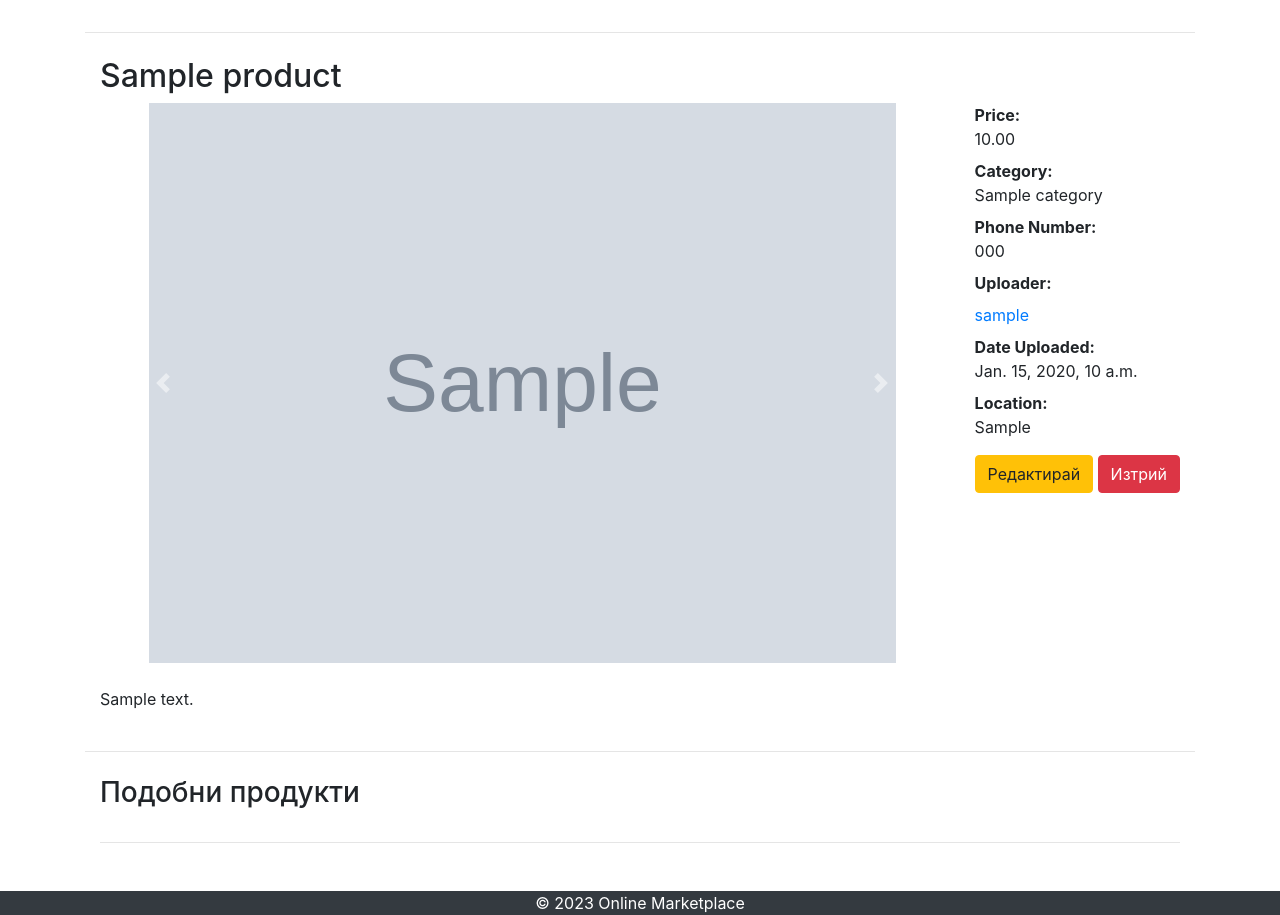
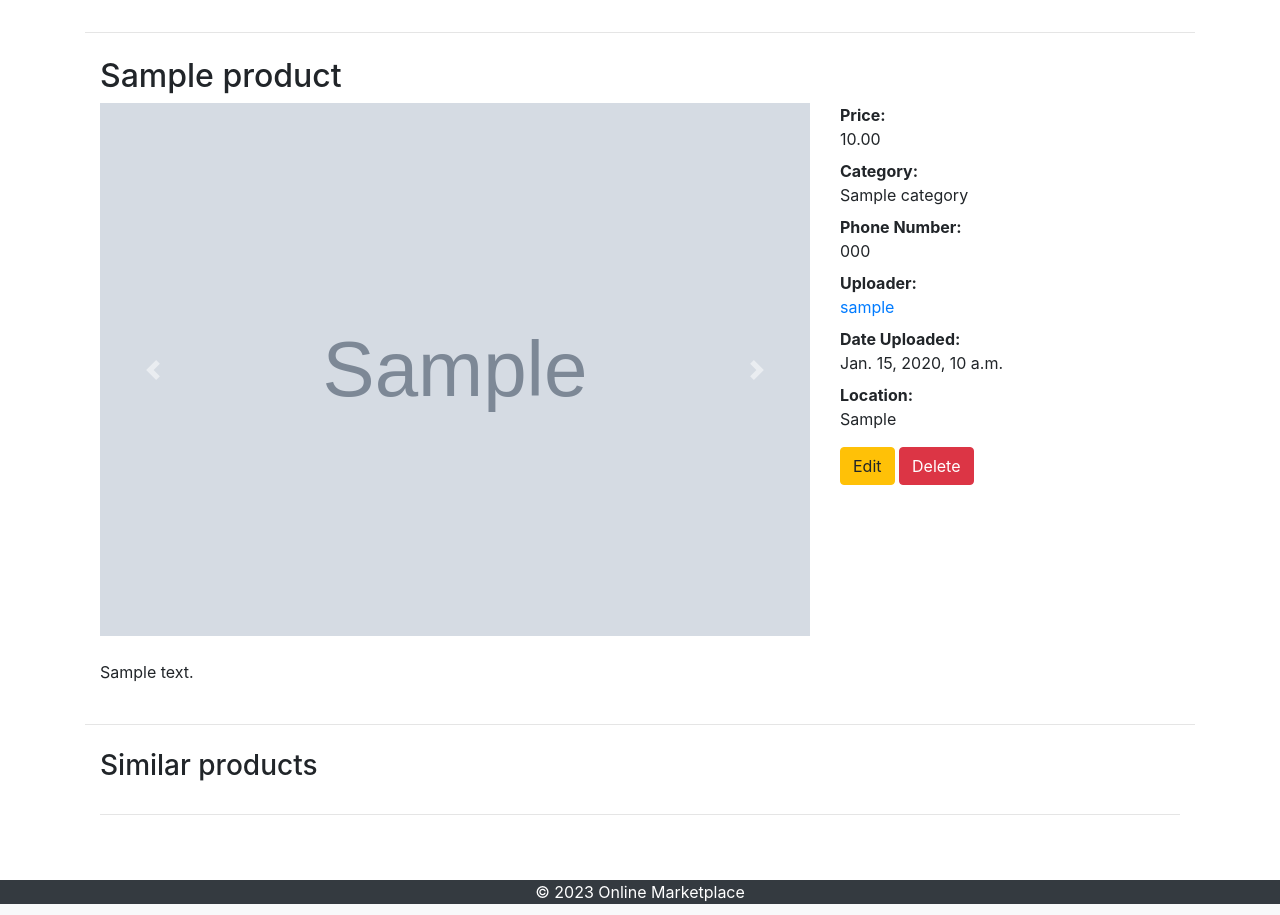
Before and after one commit to MartinDukendjiev/online_marketplace, a Django app: page /products/detail/1/ in a window 1280 px wide. Shown: the part 56-971 px from the top of the page. Run offline with Django 3.2, Linux system fonts and the light colour scheme; a user stored in the database is signed in; tables that the repository leaves empty hold one stand-in row (values such as "Sample post"); grey boxes marked "Sample" are stand-in pictures; some libraries are stand-ins or nearby versions.

Commit message:
Editing Products Templates and Views

```diff
--- a/online_marketplace/products/admin.py
+++ b/online_marketplace/products/admin.py
@@ -3,7 +3,7 @@ from .models import Product, Category, ProductImage
 
 
 class ProductAdmin(admin.ModelAdmin):
-    list_display = ('name', 'description', 'price', 'user', 'upload_date', 'category',)
+    list_display = ('name', 'id', 'description', 'price', 'user', 'upload_date', 'category',)
     list_filter = ('category',)
     search_fields = ('name', 'description', 'price', 'category__name',)
 
--- a/online_marketplace/products/forms.py
+++ b/online_marketplace/products/forms.py
@@ -22,11 +22,11 @@ class ProductSearchForm(forms.Form):
 
 
 class ProductImageForm(forms.ModelForm):
-    image = forms.ImageField(label='Image', required=False, widget=forms.ClearableFileInput(attrs={'clearable': False}))
+    image = forms.ImageField(label='Image', required=False)
 
     class Meta:
         model = ProductImage
         fields = '__all__'
 
 
-ProductImageFormSet = inlineformset_factory(Product, ProductImage, form=ProductImageForm, extra=4)
+ProductImageFormSet = inlineformset_factory(Product, ProductImage, form=ProductImageForm, can_delete=True, extra=4)
--- a/online_marketplace/products/models.py
+++ b/online_marketplace/products/models.py
@@ -40,6 +40,8 @@ class ProductImage(models.Model):
     image = models.ImageField(
         upload_to='products/',
         validators=[image_size_validator_5mb],
+        null=True,
+        blank=True,
     )
     product = models.ForeignKey(Product, related_name='images', on_delete=models.CASCADE)
 
--- a/online_marketplace/products/views.py
+++ b/online_marketplace/products/views.py
@@ -1,4 +1,6 @@
 from django.contrib.auth.mixins import LoginRequiredMixin
+from django.core.exceptions import ObjectDoesNotExist
+from django.core.paginator import Paginator
 from django.db.models import Q
 
 from django.http import Http404, HttpResponseRedirect, HttpResponseForbidden
@@ -10,10 +12,19 @@ from online_marketplace.products.forms import ProductForm, ProductSearchForm, Pr
     ProductImageFormSet
 
 
+class ProductAccessMixin:
+    def dispatch(self, request, *args, **kwargs):
+        product = self.get_object()
+        if request.user.is_staff or request.user == product.user:
+            return super().dispatch(request, *args, **kwargs)
+        return HttpResponseForbidden("You do not have permission to edit this product.")
+
+
 class ProductListView(ListView):
     model = Product
     template_name = 'products/product_list.html'
     context_object_name = 'products'
+    paginate_by = 12
 
     def get_queryset(self):
         queryset = super().get_queryset()
@@ -28,6 +39,9 @@ class ProductListView(ListView):
             queryset = queryset.filter(category__id=category_query)
 
         if sort_by in ['name', 'price', 'upload_date']:
+            order_direction = self.request.GET.get('order_direction', '')
+            if order_direction == 'desc':
+                sort_by = f"-{sort_by}"
             queryset = queryset.order_by(sort_by)
         else:
             queryset = queryset.order_by('-upload_date')
@@ -40,8 +54,18 @@ class ProductListView(ListView):
         context['search_form'] = search_form
         context['categories'] = Category.objects.all().order_by('name')
         context['query_params'] = self.request.GET.urlencode()
-        if 'category' in search_form.data and search_form.data['category'].isdigit():
-            context['category'] = Category.objects.get(id=search_form.data['category'])
+
+        category_id = search_form.data.get('category')
+        if category_id and category_id.isdigit():
+            try:
+                context['category'] = Category.objects.get(id=category_id)
+            except ObjectDoesNotExist:
+                pass
+
+        paginator = Paginator(self.get_queryset(), self.paginate_by)
+        page_number = self.request.GET.get('page')
+        context['page_obj'] = paginator.get_page(page_number)
+
         return context
 
 
@@ -84,16 +108,10 @@ class ProductCreateView(LoginRequiredMixin, CreateView):
         return HttpResponseRedirect(self.get_success_url())
 
 
-class ProductUpdateView(LoginRequiredMixin, UpdateView):
+class ProductUpdateView(LoginRequiredMixin, ProductAccessMixin, UpdateView):
     model = Product
     form_class = ProductUpdateForm
     template_name = 'products/product_update.html'
-
-    def dispatch(self, request, *args, **kwargs):
-        product = self.get_object()
-        if request.user.is_staff or request.user == product.user:
-            return super().dispatch(request, *args, **kwargs)
-        return HttpResponseForbidden("You do not have permission to edit this product.")
 
     def get_success_url(self):
         return reverse('product details', kwargs={'pk': self.object.pk})
@@ -114,6 +132,11 @@ class ProductUpdateView(LoginRequiredMixin, UpdateView):
             self.object = form.save()
             formset.instance = self.object
             formset.save()
+
+            for product_image in self.object.images.all():
+                if not product_image.image:
+                    product_image.delete()
+
             return HttpResponseRedirect(self.get_success_url())
         else:
             return self.render_to_response(self.get_context_data(form=form))
@@ -124,20 +147,13 @@ class ProductUpdateView(LoginRequiredMixin, UpdateView):
         return self.render_to_response(self.get_context_data(form=form))
 
 
-class ProductDeleteView(LoginRequiredMixin, DeleteView):
+class ProductDeleteView(LoginRequiredMixin, ProductAccessMixin, DeleteView):
     model = Product
     template_name = 'products/product_confirm_delete.html'
     success_url = reverse_lazy('product list')
 
-    def dispatch(self, request, *args, **kwargs):
-        product = self.get_object()
-        if request.user.is_staff or request.user == product.user:
-            return super().dispatch(request, *args, **kwargs)
-
-        return HttpResponseForbidden("You do not have permission to edit this product.")
-
     def get_object(self, queryset=None):
         obj = super().get_object(queryset)
-        if obj.user != self.request.user:
+        if obj.user != self.request.user and not self.request.user.is_staff:
             raise Http404()
         return obj
--- a/templates/base/base.html
+++ b/templates/base/base.html
@@ -3,8 +3,9 @@
 <html lang="en">
 <head>
     <meta charset="UTF-8">
-    <title>{% block title %}Online Marketplace{% endblock title %}</title>
+    <title>{% block title %}GoodsSpotter{% endblock title %}</title>
     <link href="https://stackpath.bootstrapcdn.com/bootstrap/4.5.2/css/bootstrap.min.css" rel="stylesheet">
+    <link rel="icon" href="{% static 'img/icon.svg' %}">
     {% block styles %}{% endblock styles %}
 </head>
 <body style="padding-top: 8vh">
--- a/templates/products/product_detail.html
+++ b/templates/products/product_detail.html
@@ -1,22 +1,22 @@
 {% extends 'base/base.html' %}
+{% load static %}
 
 {% block content %}
     <hr class="my-4">
     <div class="container mt-4">
         <div class="row justify-content-md-center">
-            <div class="col col-lg-12">
+            <div class="col-lg-12">
                 <h2>{{ product.name }}</h2>
             </div>
         </div>
         <div class="row">
-            <div class="col">
-                <div id="productCarousel" class="carousel slide" data-ride="carousel" data-interval="10000">
+            <div class="col-md-8">
+                <div id="productCarousel" class="carousel slide main-product-carousel" data-ride="carousel" data-interval="10000">
                     <div class="carousel-inner">
                         {% for product_image in product.images.all %}
                             <div class="carousel-item {% if forloop.first %}active{% endif %}">
                                 <a href="#" data-toggle="modal" data-target="#imageModal{{ forloop.counter }}">
-                                    <img src="{{ product_image.image.url }}" class="img-fluid"
-                                         style="height: 70vh; object-fit: contain; display: block; margin-left: auto; margin-right: auto;"
+                                    <img src="{{ product_image.image.url }}" class="img-fluid w-100"
                                          alt="{{ product.name }}">
                                 </a>
                             </div>
@@ -44,7 +44,7 @@
                     </div>
                 {% endfor %}
             </div>
-            <div class="col-md-auto">
+            <div class="col-md-4">
                 <dl>
                     <dt>Price:</dt>
                     <dd>{{ product.price }}</dd>
@@ -53,7 +53,6 @@
                     <dt>Phone Number:</dt>
                     <dd>{{ product.phone_number }}</dd>
                     <dt>Uploader:</dt>
-                    <dd>
                     <dd><a href="{% url 'profile details' product.user.id %}">{{ product.user.username }}</a></dd>
                     <dt>Date Uploaded:</dt>
                     <dd>{{ product.upload_date }}</dd>
@@ -61,31 +60,30 @@
                     <dd>{{ product.location }}</dd>
                 </dl>
                 {% if request.user == product.user %}
-                    <a href="{% url 'product update' product.id %}" class="btn btn-warning">Редактирай</a>
-                    <a href="{% url 'product delete' product.id %}" class="btn btn-danger">Изтрий</a>
+                    <a href="{% url 'product update' product.id %}" class="btn btn-warning">Edit</a>
+                    <a href="{% url 'product delete' product.id %}" class="btn btn-danger">Delete</a>
                 {% endif %}
             </div>
         </div>
         <div class="row mt-4">
             <div class="col-lg-12">
-                <p>{{ product.description }}</p>
+                <p class="product-description">{{ product.description }}</p>
             </div>
         </div>
     </div>
     <hr class="my-4">
     <div class="container mt-4">
-        <h3>Подобни продукти</h3>
+        <h3>Similar products</h3>
         <div class="row">
             {% for similar_product in similar_products %}
-                <div class="col-md-3">
-                    <div class="card mb-4 shadow-sm" style="width: 15rem;">
-                        <div id="productCarousel{{ similar_product.pk }}" class="carousel slide"
-                             data-ride="carousel" data-interval="false">
+                <div class="col-md-3 similar-product-col ">
+                    <div class="card mb-4 shadow-sm" style="width: 100%;">
+                        <div id="productCarousel{{ similar_product.pk }}" class="carousel slide similar-product-carousel"
+                             data-ride="carousel" data-interval="10000">
                             <div class="carousel-inner">
                                 {% for image in similar_product.images.all %}
-                                    <div class="carousel-item {% if forloop.first %}active{% endif %} ">
-                                        <img src="{{ image.image.url }}" class="d-block w-100"
-                                             style="height: 25vh; object-fit: contain"
+                                    <div class="carousel-item {% if forloop.first %}active{% endif %}">
+                                        <img src="{{ image.image.url }}" class="img-fluid w-100"
                                              alt="{{ similar_product.name }}">
                                     </div>
                                 {% endfor %}
@@ -93,12 +91,12 @@
                             <a class="carousel-control-prev" href="#productCarousel{{ similar_product.pk }}"
                                role="button" data-slide="prev">
                                 <span class="carousel-control-prev-icon" aria-hidden="true"></span>
-                                <span class="sr-only">Предишен</span>
+                                <span class="sr-only">Previous</span>
                             </a>
                             <a class="carousel-control-next" href="#productCarousel{{ similar_product.pk }}"
                                role="button" data-slide="next">
                                 <span class="carousel-control-next-icon" aria-hidden="true"></span>
-                                <span class="sr-only">Следващ</span>
+                                <span class="sr-only">Next</span>
                             </a>
                         </div>
                         <div class="card-body">
@@ -106,7 +104,7 @@
                             <div class="d-flex justify-content-between align-items-center">
                                 <div class="btn-group">
                                     <a href="{% url 'product details' similar_product.pk %}"
-                                       class="btn btn-sm btn-outline-secondary">Детайли</a>
+                                       class="btn btn-sm btn-outline-secondary">Details</a>
                                 </div>
                                 <small class="text-muted">{{ similar_product.price }} лв.</small>
                             </div>
@@ -117,3 +115,6 @@
         </div>
         <hr class="my-4">
 {% endblock %}
+{% block styles %}
+    <link rel="stylesheet" href="{% static 'product_details_style.css' %}">
+{% endblock %}
```
Also changed, not shown: online_marketplace/accounts/views.py (+16 -47 lines), templates/accounts/profile.html (+10 -2 lines), templates/products/product_list.html (+30 -3 lines), templates/products/product_update.html (+21 -20 lines), online_marketplace/products/urls.py (line endings or trailing spaces).
